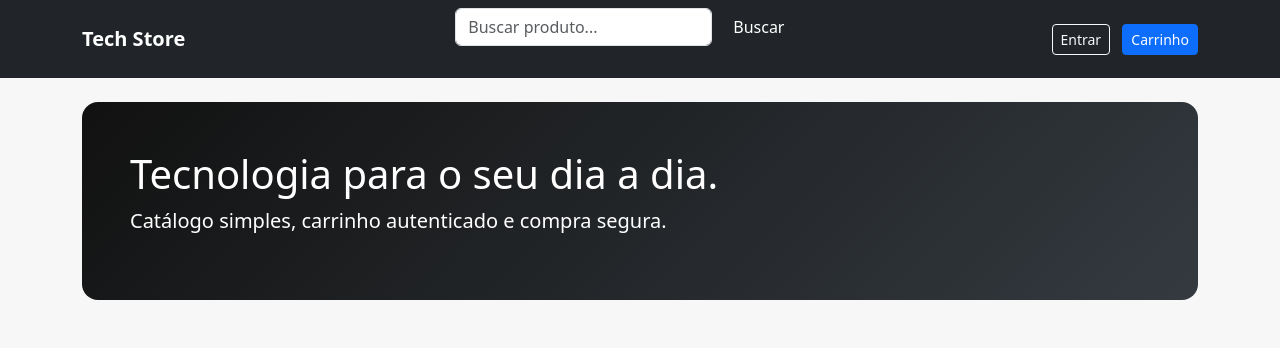
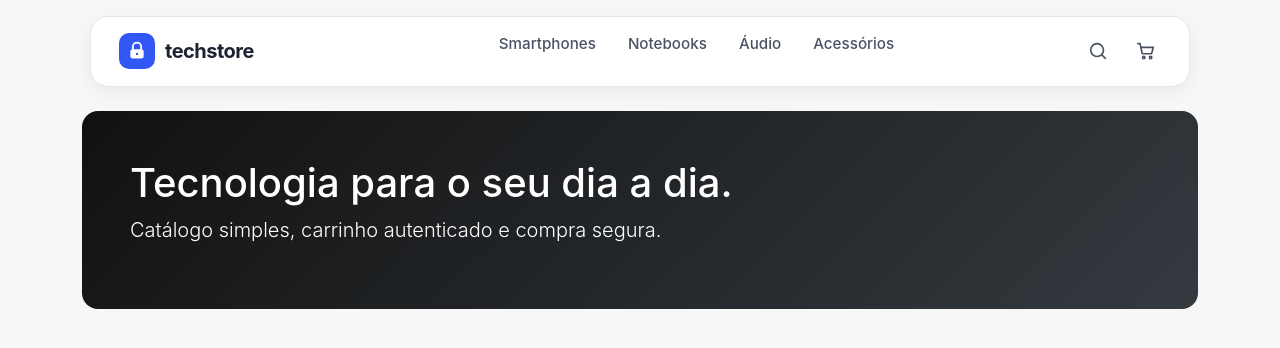
Before and after one commit to eleifoliveira-sys/eComerci-sem-frameWork, a PHP site: page / in a window 1280 px wide. Shown: the top 348 px of the page. Run offline with PHP 8.4, Linux system fonts and the light colour scheme.

Commit message:
mudancas no header

```diff
--- a/frontend/css/style.css
+++ b/frontend/css/style.css
@@ -1,3 +1,105 @@
+:root {
+  --fundo: #eef1f5;
+  --card: #ffffff;
+  --borda: #e3e7ed;
+  --texto: #1c2230;
+  --link: #4a5263;
+  --azul: #3157f5;
+}
+
+* { box-sizing: border-box; margin: 0; padding: 0; }
+
+body {
+  font-family: "Inter", system-ui, -apple-system, "Segoe UI", Roboto, sans-serif;
+  background: var(--fundo);
+  color: var(--texto);
+  padding: 16px;
+}
+
+
+.header {
+  max-width: 1100px;
+  margin: 0 auto;
+  background: var(--card);
+  border: 1px solid var(--borda);
+  border-radius: 18px;
+  box-shadow: 0 6px 20px rgba(28, 34, 48, .06);
+  padding: 14px 28px;
+  display: flex;
+  align-items: center;
+  justify-content: space-between;
+  gap: 24px;
+}
+
+/* Logo */
+.logo {
+  display: flex;
+  align-items: center;
+  gap: 10px;
+  text-decoration: none;
+  color: var(--texto);
+}
+.logo-icone {
+  width: 36px;
+  height: 36px;
+  border-radius: 10px;
+  background: var(--azul);
+  display: grid;
+  place-items: center;
+}
+.logo-icone svg { width: 20px; height: 20px; }
+.logo-texto {
+  font-size: 1.25rem;
+  font-weight: 700;
+  letter-spacing: -0.5px;
+}
+
+/* Menu */
+.menu {
+  display: flex;
+  gap: 32px;
+  list-style: none;
+  margin-right: auto;
+  margin-left: 24px;
+}
+.menu a {
+  text-decoration: none;
+  color: var(--link);
+  font-size: .95rem;
+  font-weight: 500;
+  padding: 6px 0;
+  border-bottom: 2px solid transparent;
+  transition: color .2s, border-color .2s;
+}
+.menu a:hover { color: var(--azul); border-color: var(--azul); }
+
+/* Ícones à direita */
+.acoes { display: flex; align-items: center; gap: 18px; }
+.acoes button,
+.acoes a {
+  background: none;
+  border: 0;
+  color: var(--link);
+  cursor: pointer;
+  display: grid;
+  place-items: center;
+  padding: 4px;
+  border-radius: 8px;
+  transition: color .2s;
+}
+.acoes button:hover,
+.acoes a:hover { color: var(--azul); }
+.acoes svg { width: 22px; height: 22px; }
+
+:focus-visible { outline: 3px solid #f59e0b; outline-offset: 2px; }
+
+/* Responsivo */
+@media (max-width: 720px) {
+  .header { padding: 12px 16px; }
+  .menu { display: none; }
+  .acoes { margin-left: auto; }
+}
+
 body {
   background: #f7f7f8;
 }
--- a/frontend/index.html
+++ b/frontend/index.html
@@ -11,25 +11,43 @@
     <link rel="stylesheet" href="css/style.css" />
   </head>
   <body>
-    <nav class="navbar navbar-dark bg-dark">
-      <div class="container">
-        <a class="navbar-brand fw-bold" href="index.html">Tech Store</a>
-        <div class="d-flex gap-2 mb-4">
-        <input
-          id="busca"
-          class="form-control"
-          placeholder="Buscar produto..."
-        />
-        <button class="btn btn-dark" onclick="carregar()">Buscar</button>
-      </div>
-        <div>
-          <a class="btn btn-outline-light btn-sm me-2" href="login.html"
-            >Entrar</a
-          >
-          <a class="btn btn-primary btn-sm" href="carrinho.html">Carrinho</a>
-        </div>
-      </div>
+     <header class="header">
+    <a href="index.html" class="logo" aria-label="techstore - página inicial">
+      <span class="logo-icone">
+        <svg viewBox="0 0 24 24" fill="none" stroke="#fff" stroke-width="2.2" stroke-linecap="round" stroke-linejoin="round" aria-hidden="true">
+          <path d="M7 10V7a5 5 0 0 1 10 0v3"/>
+          <rect x="4" y="10" width="16" height="11" rx="3" fill="#fff" stroke="none"/>
+          <circle cx="12" cy="15.5" r="1.4" fill="#3157f5" stroke="none"/>
+        </svg>
+      </span>
+      <span class="logo-texto">techstore</span>
+    </a>
+
+    <nav aria-label="Categorias">
+      <ul class="menu">
+        <li><a href="#">Smartphones</a></li>
+        <li><a href="#">Notebooks</a></li>
+        <li><a href="#">Áudio</a></li>
+        <li><a href="#">Acessórios</a></li>
+      </ul>
     </nav>
+
+    <div class="acoes">
+      <button type="button" aria-label="Buscar">
+        <svg viewBox="0 0 24 24" fill="none" stroke="currentColor" stroke-width="1.8" stroke-linecap="round" stroke-linejoin="round" aria-hidden="true">
+          <circle cx="11" cy="11" r="7"/>
+          <path d="m20 20-3.5-3.5"/>
+        </svg>
+      </button>
+      <a href="carrinho.html" aria-label="Carrinho">
+        <svg viewBox="0 0 24 24" fill="none" stroke="currentColor" stroke-width="1.8" stroke-linecap="round" stroke-linejoin="round" aria-hidden="true">
+          <path d="M3 4h2.5l2.2 10.2a1 1 0 0 0 1 .8h8.6a1 1 0 0 0 1-.76L20 8H6.2"/>
+          <circle cx="9.5" cy="19" r="1.3"/>
+          <circle cx="17" cy="19" r="1.3"/>
+        </svg>
+      </a>
+    </div>
+  </header>
 
     <main class="container py-4">
       <div class="hero p-4 p-md-5 mb-4 rounded-4">
```
Also changed, not shown: frontend/assets/app.js (added, +177 -0 lines).
